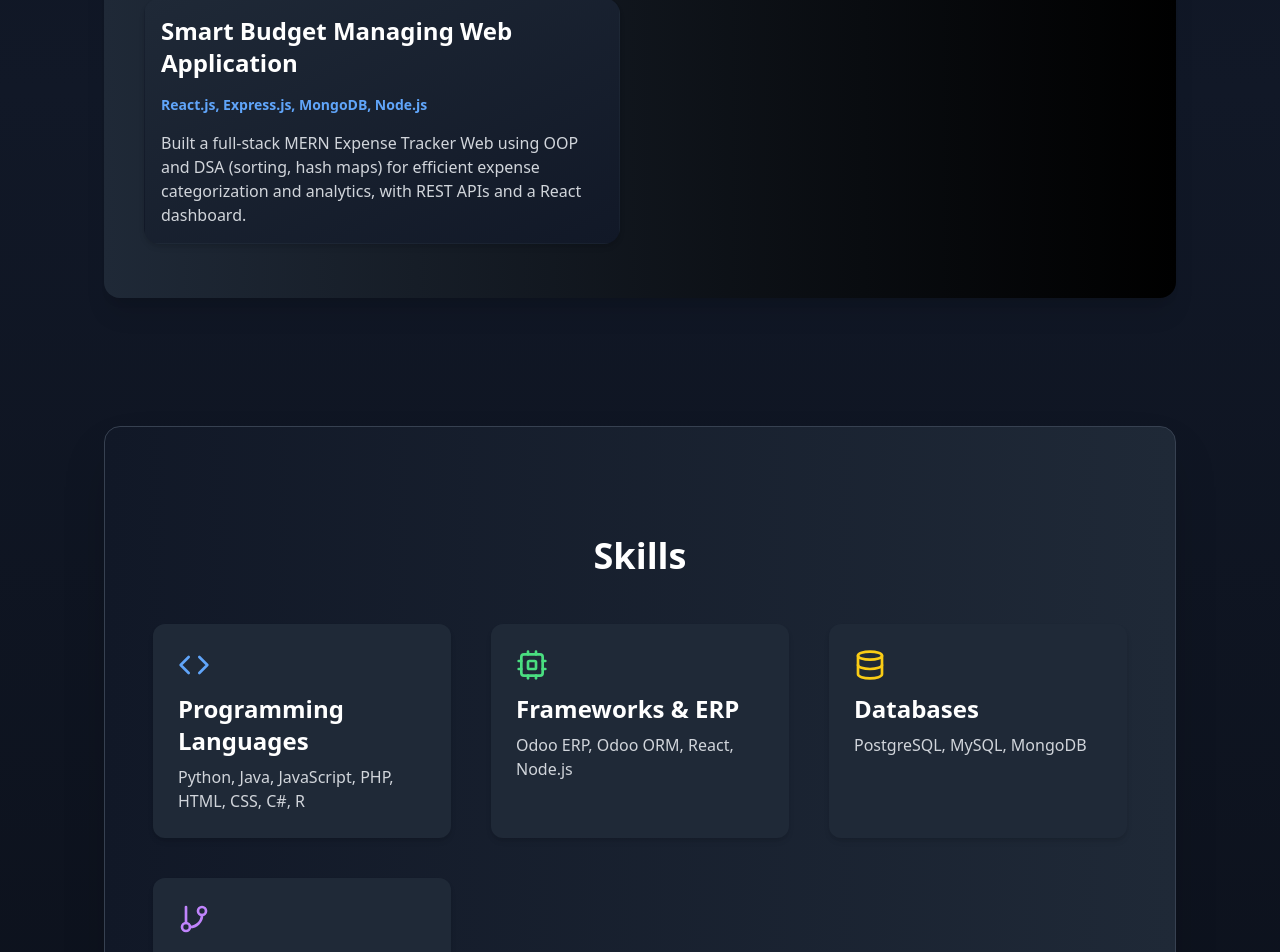
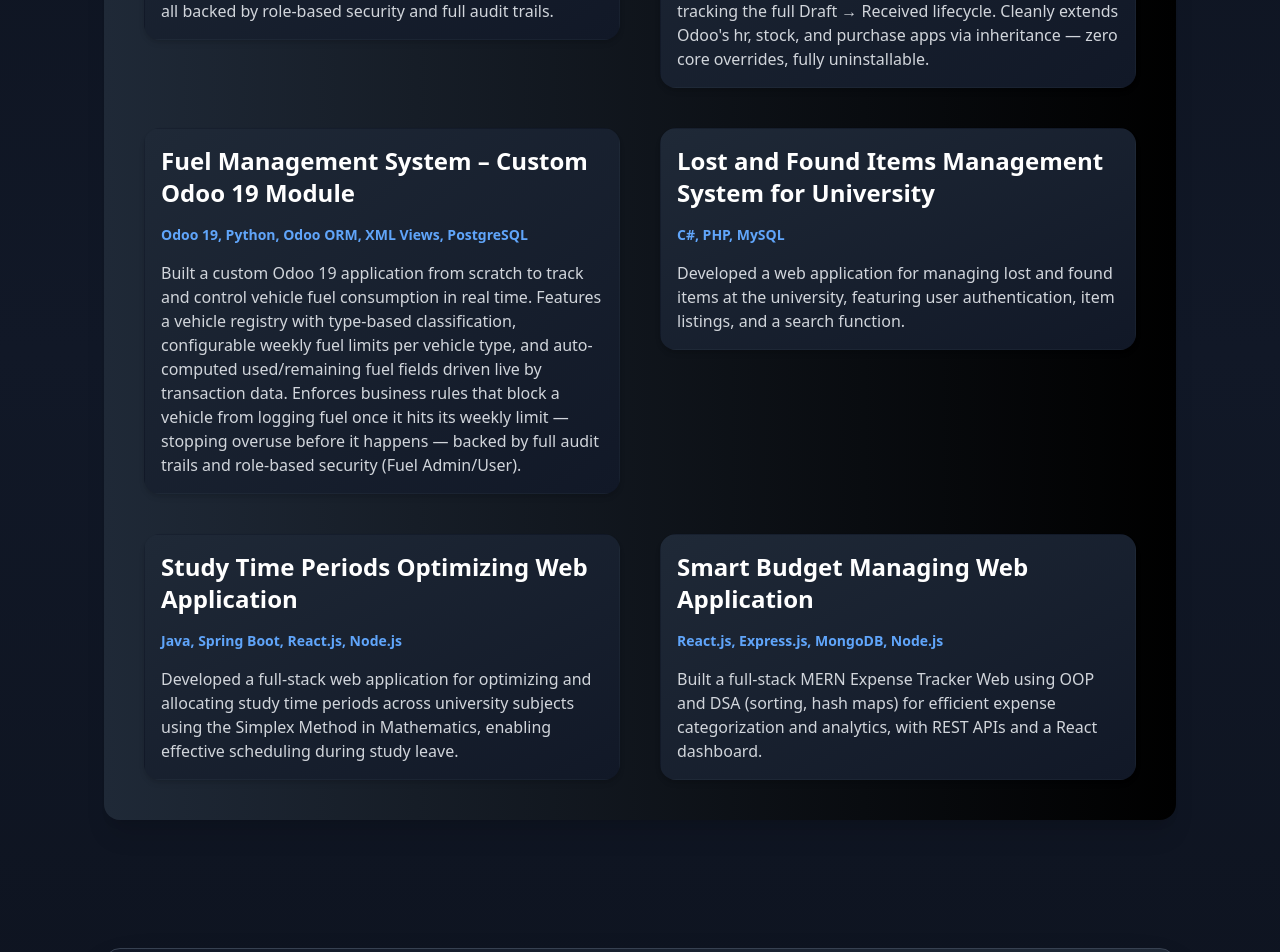
Before and after one commit to dasundarshaka/myportfolio, a React app: page / in a window 1280 px wide. Shown: the part 3578-4530 px from the top of the page. Built offline with nearby package versions, Linux system fonts and the light colour scheme; the HTML template or start-up script is replaced by a standard one.

Commit message:
change projects

```diff
--- a/src/Portfolio.jsx
+++ b/src/Portfolio.jsx
@@ -44,7 +44,7 @@
     {
       role: "Odoo Software Engineer Intern",
       company: "Beaver Hub (Pvt) Ltd",
-      period: "Internship",
+      period: "Jan 2026 - July",
       points: [
         "Contributed to Sewdoo, the company's proprietary Odoo ERP product built for the apparel manufacturing industry, developing custom features tailored to industry-specific workflows.",
         "Developed and enhanced features for an Odoo-based ERP solution serving the hotel industry, translating hospitality operations into functional technical modules.",
@@ -258,6 +258,21 @@
           <div className="grid md:grid-cols-2 gap-10">
             {[
               {
+                title: "Library Management System – Custom Odoo Module",
+                tech: "Odoo, Python, OWL, PostgreSQL, XML, Chart.js, XlsxWriter",
+                desc: "Built a production-ready Library Management System from scratch as a custom Odoo addon — automating the full lending lifecycle from cataloging to fines. Features an interactive OWL dashboard with live borrow-trend analytics, an automated fine engine with borrowing-limit enforcement, a member self-service portal with smart due-date reminders, and one-click Excel/PDF reporting — all backed by role-based security and full audit trails.",
+              },
+              {
+                title: "Purchase Internal Request – Custom Odoo 19 Module",
+                tech: "Odoo, Python, PostgreSQL, OWL, QWeb Reports, XML ",
+                desc: "Built an end-to-end internal purchase requisition system for Odoo 19, letting employees raise requests — even for generic, non-catalog items — that flow through a configurable multi-level approval hierarchy. Automatically checks stock availability at approval time, generating Internal Transfers for in-stock items and one-click RFQs/POs for the rest, with an event-driven state machine tracking the full Draft → Received lifecycle. Cleanly extends Odoo's hr, stock, and purchase apps via inheritance — zero core overrides, fully uninstallable.",
+              },
+              {
+                title: "Fuel Management System – Custom Odoo 19 Module",
+                tech: "Odoo 19, Python, Odoo ORM, XML Views, PostgreSQL",
+                desc: "Built a custom Odoo 19 application from scratch to track and control vehicle fuel consumption in real time. Features a vehicle registry with type-based classification, configurable weekly fuel limits per vehicle type, and auto-computed used/remaining fuel fields driven live by transaction data. Enforces business rules that block a vehicle from logging fuel once it hits its weekly limit — stopping overuse before it happens — backed by full audit trails and role-based security (Fuel Admin/User).",
+              },
+              {
                 title: "Lost and Found Items Management System for University",
                 tech: "C#, PHP, MySQL",
                 desc: "Developed a web application for managing lost and found items at the university, featuring user authentication, item listings, and a search function.",
@@ -273,6 +288,7 @@
                 tech: "React.js, Express.js, MongoDB, Node.js",
                 desc: "Built a full-stack MERN Expense Tracker Web using OOP and DSA (sorting, hash maps) for efficient expense categorization and analytics, with REST APIs and a React dashboard.",
               },
+
             ].map((proj, i) => (
               <motion.div
                 key={i}
@@ -323,7 +339,7 @@
                 <Code size={32} className="text-blue-400 mb-3 hover:text-blue-300 transition-colors" />
               </motion.div>
               <h3 className="text-2xl font-semibold text-white mb-2 hover:text-blue-400 transition-colors duration-300">Programming Languages</h3>
-              <p className="text-gray-300 hover:text-white transition-colors duration-300">Python, Java, JavaScript, PHP, HTML, CSS, C#, R</p>
+              <p className="text-gray-300 hover:text-white transition-colors duration-300">Python, Java, JavaScript, PHP, HTML, XML, CSS, C#, R</p>
             </motion.div>
 
             <motion.div
@@ -336,7 +352,7 @@
                 <Cpu size={32} className="text-green-400 mb-3 hover:text-green-300 transition-colors" />
               </motion.div>
               <h3 className="text-2xl font-semibold text-white mb-2 hover:text-green-400 transition-colors duration-300">Frameworks & ERP</h3>
-              <p className="text-gray-300 hover:text-white transition-colors duration-300">Odoo ERP, Odoo ORM, React, Node.js</p>
+              <p className="text-gray-300 hover:text-white transition-colors duration-300">Odoo ERP, OWL, React, Node.js</p>
             </motion.div>
 
             <motion.div
@@ -349,7 +365,7 @@
                 <Database size={32} className="text-yellow-400 mb-3 hover:text-yellow-300 transition-colors" />
               </motion.div>
               <h3 className="text-2xl font-semibold text-white mb-2 hover:text-yellow-400 transition-colors duration-300">Databases</h3>
-              <p className="text-gray-300 hover:text-white transition-colors duration-300">PostgreSQL, MySQL, MongoDB</p>
+              <p className="text-gray-300 hover:text-white transition-colors duration-300">MySQL, PostgreSQL, MongoDB</p>
             </motion.div>
 
             <motion.div
@@ -362,7 +378,7 @@
                 <GitBranch size={32} className="text-purple-400 mb-3 hover:text-purple-300 transition-colors" />
               </motion.div>
               <h3 className="text-2xl font-semibold text-white mb-2 hover:text-purple-400 transition-colors duration-300">Tools & Platforms</h3>
-              <p className="text-gray-300 hover:text-white transition-colors duration-300">Git, GitHub, XML, REST APIs</p>
+              <p className="text-gray-300 hover:text-white transition-colors duration-300">Git, GitHub, REST APIs</p>
             </motion.div>
           </div>
         </motion.section>
```
Also changed, not shown: 6 other files (tests, documents, lock files or other folders).
